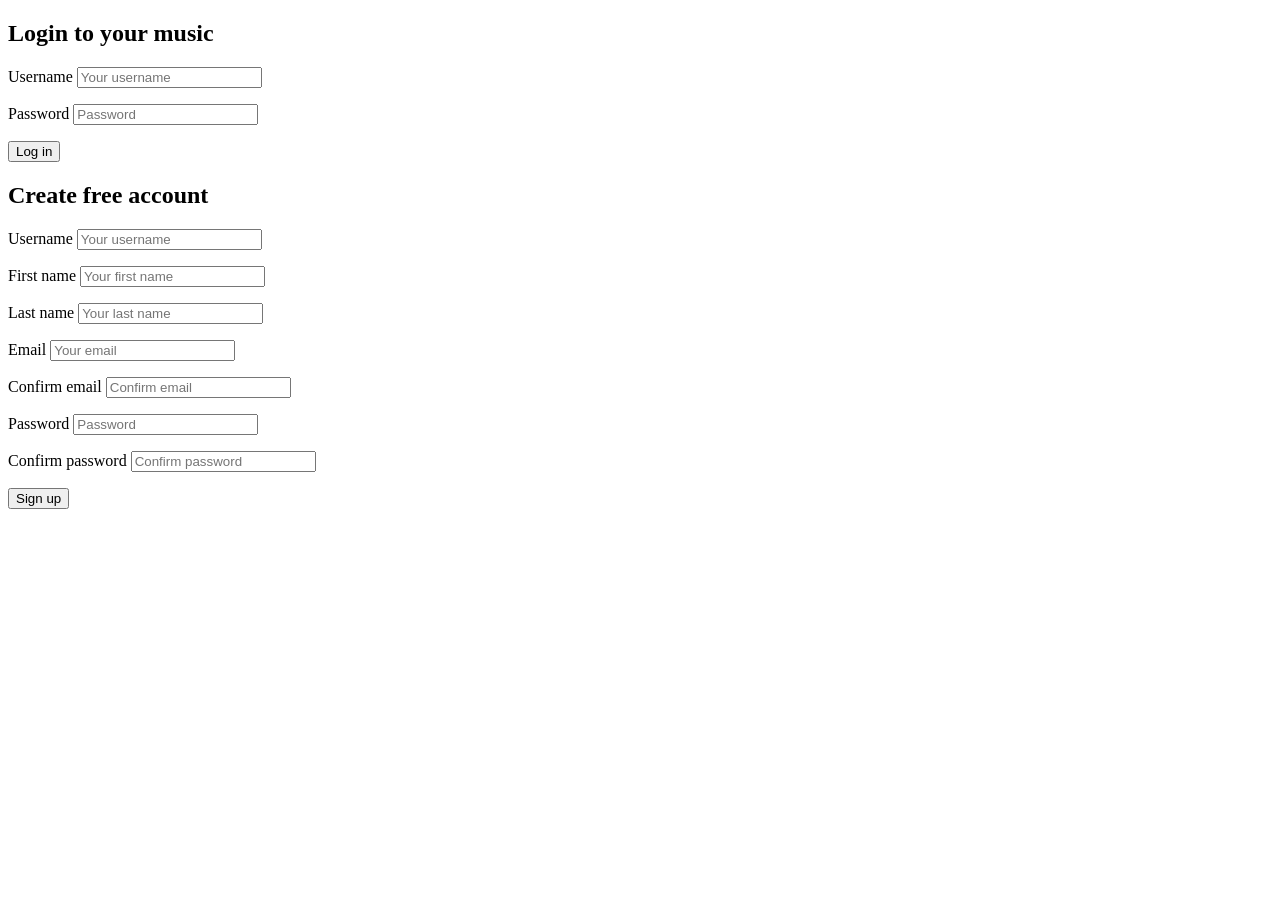
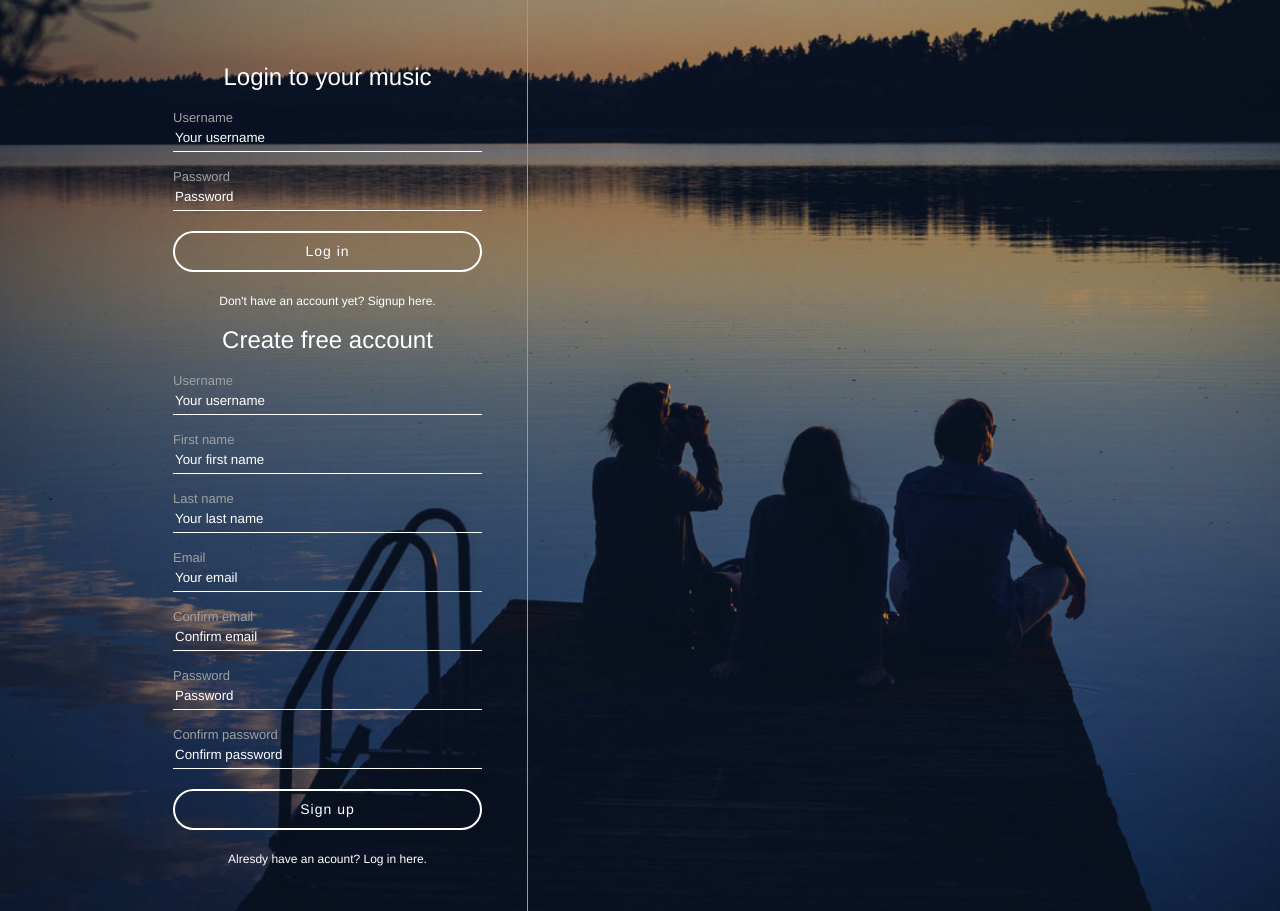
Before and after one commit to linasmu/music-library, a PHP site: page /register.php in a window 1280 px wide. Before the commit the page ends 509 px from the top, so only its background shows below. Run offline with PHP 8.4, Linux system fonts and the light colour scheme.

Commit message:
style added

```diff
--- a/register.php
+++ b/register.php
@@ -19,8 +19,14 @@
 <html>
 <head>
 	<title>Welcome to Your music</title>
+	<link rel="stylesheet" href="style.css" type="text/css">
+	<script src="https://ajax.googleapis.com/ajax/libs/jquery/3.3.1/jquery.min.js"></script>
+	<script src="js/register.js"></script>
 </head>
 <body>
+<div id="background">
+
+	<div id="loginContainer">
 
 	<div id="inputContainer">
 		<form id="loginForm" action="register.php" method="POST">
@@ -36,6 +42,10 @@
 			</p>
 
 			<button type="submit" name="loginButton">Log in</button>
+
+			<div class="hasAccountText">
+				<span id="hideLogin">Don't have an account yet? Signup here.</span>
+			</div>
 		</form>
 
 		<form id="registerForm" action="register.php" method="POST">
@@ -87,7 +97,13 @@
 			</p>
 
 			<button type="submit" name="registerButton">Sign up</button>
+
+			<div class="hasAccountText">
+				<span id="hideRegister">Alresdy have an acount? Log in here.</span>
+			</div>
 		</form>
 	</div>
+	</div>
+</div>
 </body>
 </html>
--- /dev/null
+++ b/style.css
@@ -0,0 +1,107 @@
+html, body {
+    padding: 0;
+    margin: 0;
+    height: 100%;
+}
+
+#background {
+    background-color: #000 !important;
+    background-image: url(images/bg.jpg);
+    background-position: center;
+    background-size: cover;
+    display: table;
+    height: 100%;
+    width: 100%;
+}
+
+#loginContainer * {
+    color: #fff;
+    font-family: "Helvetica Neue", "Helvetica", "Arial", "sans-serif";
+    font-weight: normal;
+    line-height: 1em;
+    box-sizing: border-box;
+}
+
+#loginContainer {
+    width: 80%;
+    margin: 0 auto;
+    position: relative;
+    max-width: 1024px;
+}
+
+::-webkit-input-placeholder { /* WebKit, Blink, Edge */
+    color:    #fff;
+}
+:-moz-placeholder { /* Mozilla Firefox 4 to 18 */
+   color:    #fff;
+   opacity:  1;
+}
+::-moz-placeholder { /* Mozilla Firefox 19+ */
+   color:    #fff;
+   opacity:  1;
+}
+:-ms-input-placeholder { /* Internet Explorer 10-11 */
+   color:    #fff;
+}
+::-ms-input-placeholder { /* Microsoft Edge */
+   color:    #fff;
+}
+
+::placeholder { /* Most modern browsers support this now. */
+   color:    #fff;
+}
+
+#inputContainer {
+    width: 400px;
+    padding: 45px;
+    float: left;
+    border-right: 1px solid #999;
+}
+
+#inputContainer h2 {
+    text-align: center;
+}
+
+#inputContainer input[type="text"],
+#inputContainer input[type="email"],
+#inputContainer input[type="password"] {
+    display: block;
+    background-color: transparent;
+    border: 0;
+    border-bottom: 1px solid #fff;
+    height: 27px;
+    line-height: 27px;
+    width: 100%;
+}
+
+#inputContainer label {
+    color: #a0a0a0;
+    font-size: 13px;
+    margin-top: 15px;
+}
+
+#inputContainer button {
+    background-color: transparent;
+    border: 2px solid #fff;
+    border-radius: 100px;
+    color: #fff;
+    display: block;
+    font-size: 14px;
+    letter-spacing: 1px;
+    margin: 20px auto;
+    height: 41px;
+    width: 100%;
+}
+
+#inputContainer button:hover {
+    cursor: pointer;
+}
+
+.hasAccountText span {
+    font-weight: bold;
+    font-size: 12px;
+}
+
+.hasAccountText {
+    text-align: center;
+}
```
Also changed, not shown: images/bg.jpg (added), images/profile-pics/head_emerald.png (renamed from assests/images/profile-pics/head_emerald.png), js/register.js (added).
